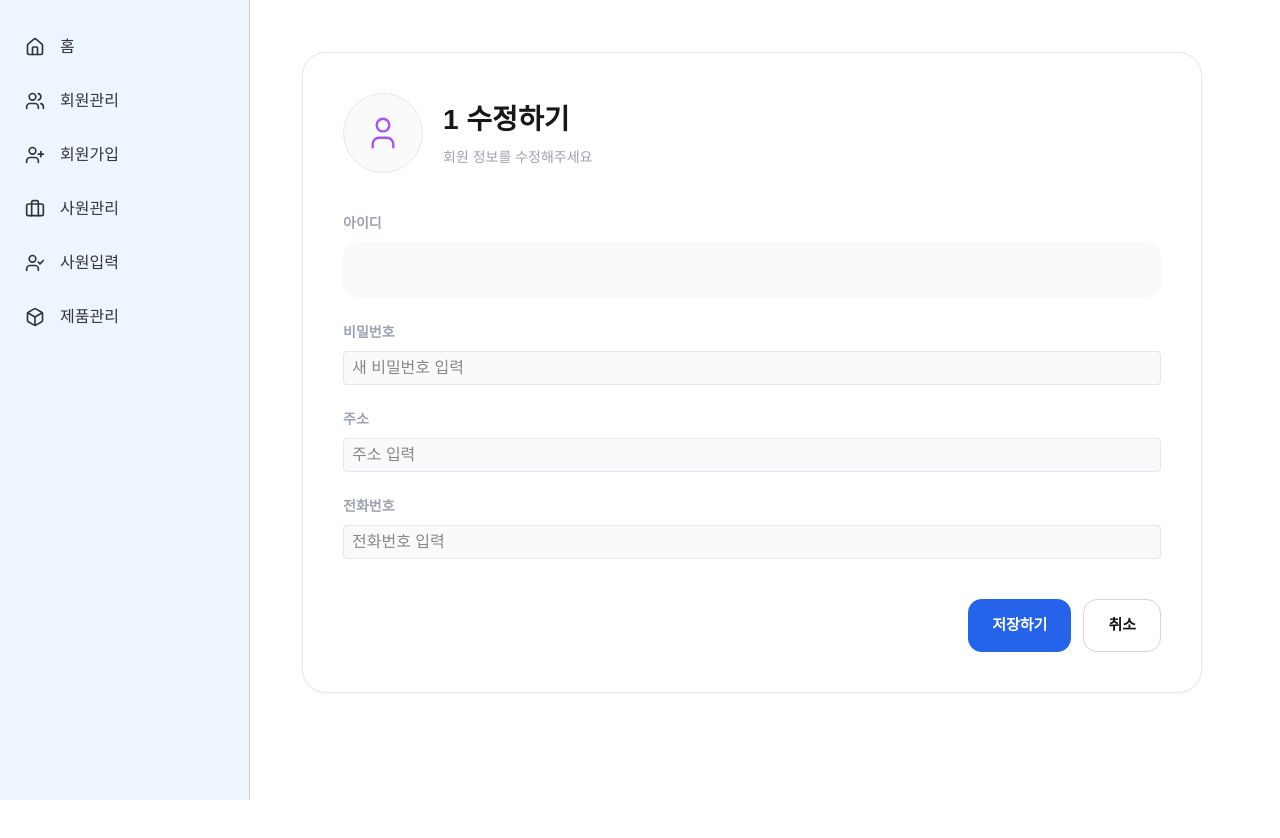
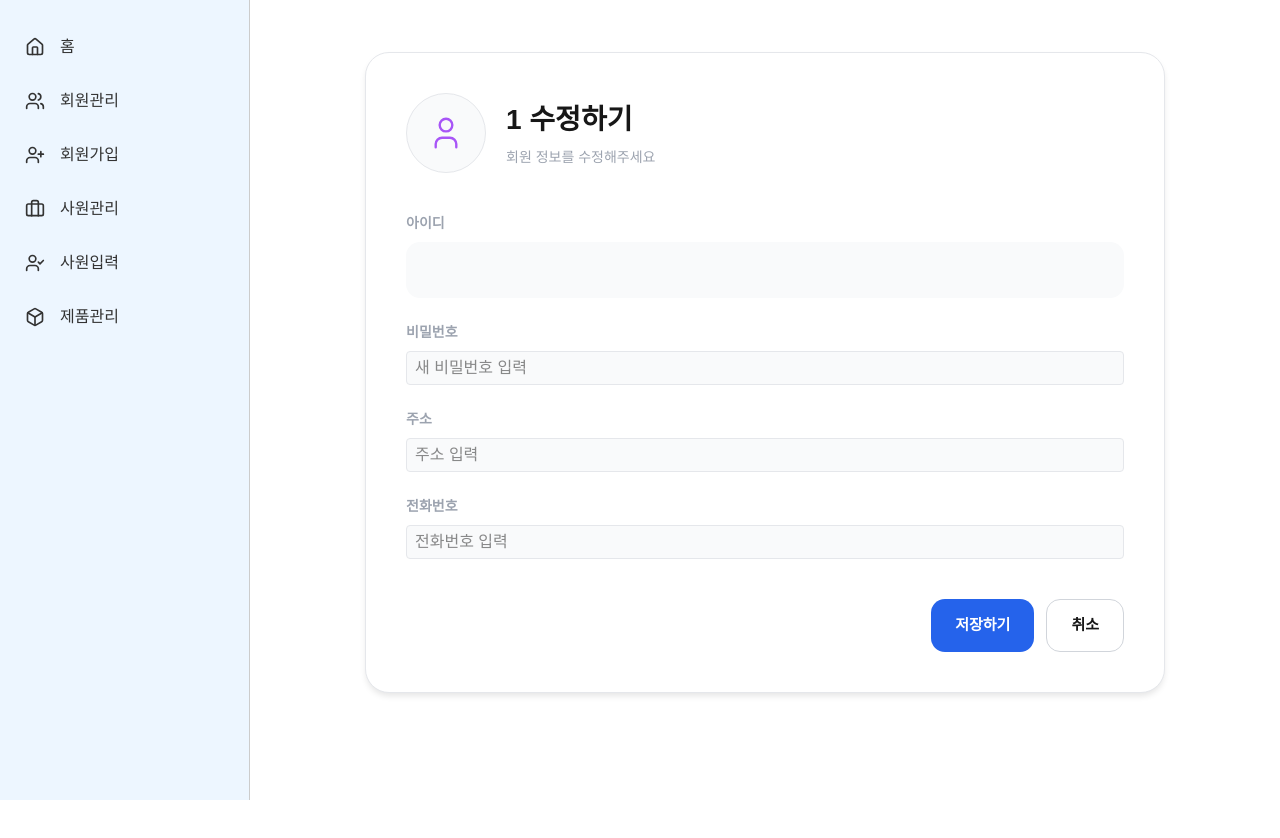
Before and after one commit to jinki238/next-member, a Next.js app: page /member/1/edit in a window 1280 px wide. Before the commit the page ends 800 px from the top, so only its background shows below. Built offline with nearby package versions, Linux system fonts and the light colour scheme; no server answers.

Commit message:
사원관리수정폼 정리

```diff
--- a/src/app/emp/[empno]/edit/page.tsx
+++ b/src/app/emp/[empno]/edit/page.tsx
@@ -3,7 +3,7 @@
 const EditPage = () => {
     return (
         <div>
-        <p>사원수정페이지입니다.</p>
+
         <UpdateForm />
         </div>
     );
--- a/src/components/member/Member.module.css
+++ b/src/components/member/Member.module.css
@@ -194,21 +194,24 @@
    상세페이지
 ========================= */
 
-.detailContainer{
+.detailContainer {
+    display: flex;          /* ⭐ 부모 컨테이너를 flex로 */
+    justify-content: center; /* ⭐ 가로 중앙 정렬 */
+    align-items: flex-start; /* 상단부터 시작 (원하시면 center로 변경 가능) */
     padding: 32px;
+    min-height: 100vh;
+    background-color: #ffffff;
 }
 
-.detailCard{
+.detailCard {
     background: white;
     border: 1px solid #e5e7eb;
     border-radius: 24px;
     padding: 40px;
-
-    max-width: 900px;
-
-    box-shadow: 0 1px 3px rgba(0,0,0,0.04);
+    width: 100%;            /* ⭐ 반응형 너비 */
+    max-width: 800px;       /* 너무 넓어지지 않게 제한 */
+    box-shadow: 0 4px 6px -1px rgba(0, 0, 0, 0.1);
 }
-
 .detailProfile{
     display: flex;
     align-items: center;
```
